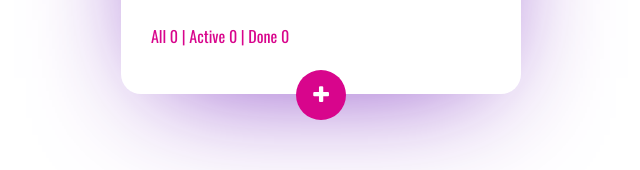
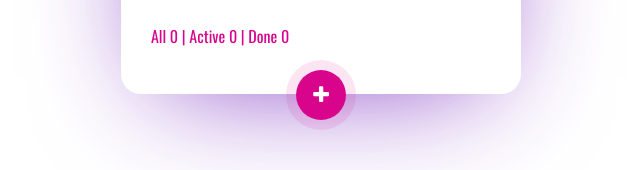
Before and after one commit to odyksa/TodoList-v-2, a React (Create React App) app: page / in a window 1280 px wide. Shown: the part 493-663 px from the top of the page, without its empty margins (319-959 px from the left). Built offline with nearby package versions, Linux system fonts and the light colour scheme.

Commit message:
created Button component

```diff
--- a/src/App.css
+++ b/src/App.css
@@ -23,20 +23,3 @@
     background: #666666;
     color: #fff;
 }
-
-.btn-add-item {
-    background: #d8058c;
-    border: none;
-    border-radius: 50%;
-    height: 50px;
-    width: 50px;
-    outline: none;
-    cursor: pointer;
-    color: #fff;
-    font-size: 20px;
-    line-height: 30px;
-    text-align: center;
-    position: absolute;
-    bottom: -26px;
-    left: calc(50% - 25px);
-}
--- a/src/App.jsx
+++ b/src/App.jsx
@@ -8,6 +8,7 @@ import Filters from './components/Filters';
 import Counters from './components/Counters';
 import PopUp from './components/PopUp';
 import NoTask from './components/NoTask';
+import Button from './components/Button';
 
 // ADD PROP-TYPES!!!!!!!!!!!!!!!!!!!!!!!!!!!!!!!!!!!!!!!!!!!!!!!!!!!!!!!!!!!!!!
 
@@ -179,13 +180,10 @@ class App extends Component {
             {noTask}
             {todoList}
             <Counters todosArr={todosArr} />
-            <button
-               className="btn-add-item"
-               title="Add item"
-               onClick={this.togglePopUp}
-            >
-               <i className="fa fa-plus" aria-hidden="true"></i>
-            </button>
+            <Button
+               title="Add task"
+               onTogglePopUp={this.togglePopUp}
+            />
             {
                showPopUp &&
                <PopUp
--- /dev/null
+++ b/src/components/Button/Button.css
@@ -0,0 +1,33 @@
+.btn-wrap {
+   display: inline-block;
+   animation: radial-pulse 2s infinite ease-in-out;
+   position: absolute;
+   bottom: -26px;
+   left: calc(50% - 25px);
+   border-radius: 50%;
+   height: 50px;
+   width: 50px;
+}
+
+.btn {
+    background: #d8058c;
+    border: none;
+    border-radius: 50%;
+    height: 50px;
+    width: 50px;
+    outline: none;
+    cursor: pointer;
+    color: #fff;
+    font-size: 20px;
+    line-height: 30px;
+}
+
+@keyframes radial-pulse {
+  0% {
+    box-shadow: 0 0 0 0 rgb(216, 5, 140, 0.2);
+  }
+
+  100% {
+    box-shadow: 0 0 0 20px rgba(0, 0, 0, 0);
+  }
+}
--- /dev/null
+++ b/src/components/Button/Button.jsx
@@ -0,0 +1,18 @@
+import React from 'react';
+import './Button.css';
+
+function Button({ title, onTogglePopUp }) {
+   return (
+      <div className="btn-wrap">
+         <button
+            className="btn"
+            title={title}
+            onClick={onTogglePopUp}
+         >
+            <i className="fa fa-plus" aria-hidden="true"></i>
+         </button>
+      </div>
+   );
+}
+
+export default Button;
--- /dev/null
+++ b/src/components/Button/index.jsx
@@ -0,0 +1,3 @@
+import Button from './Button';
+
+export default Button;
```
